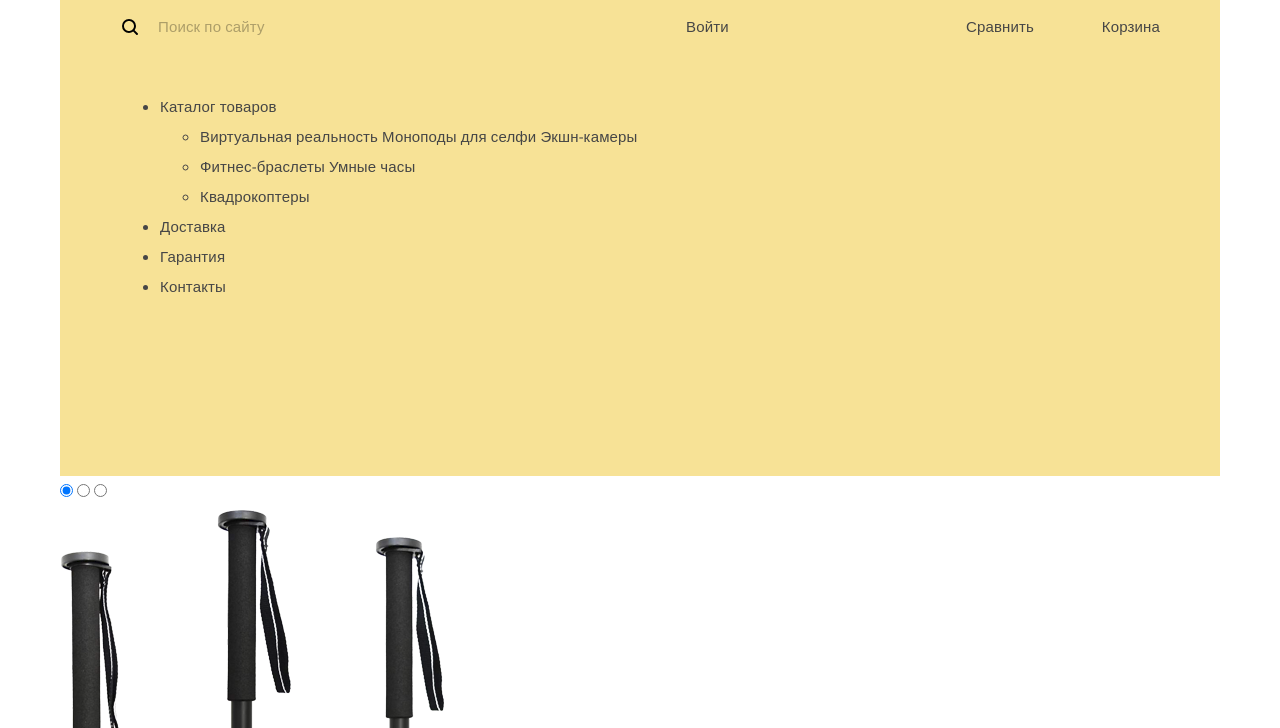
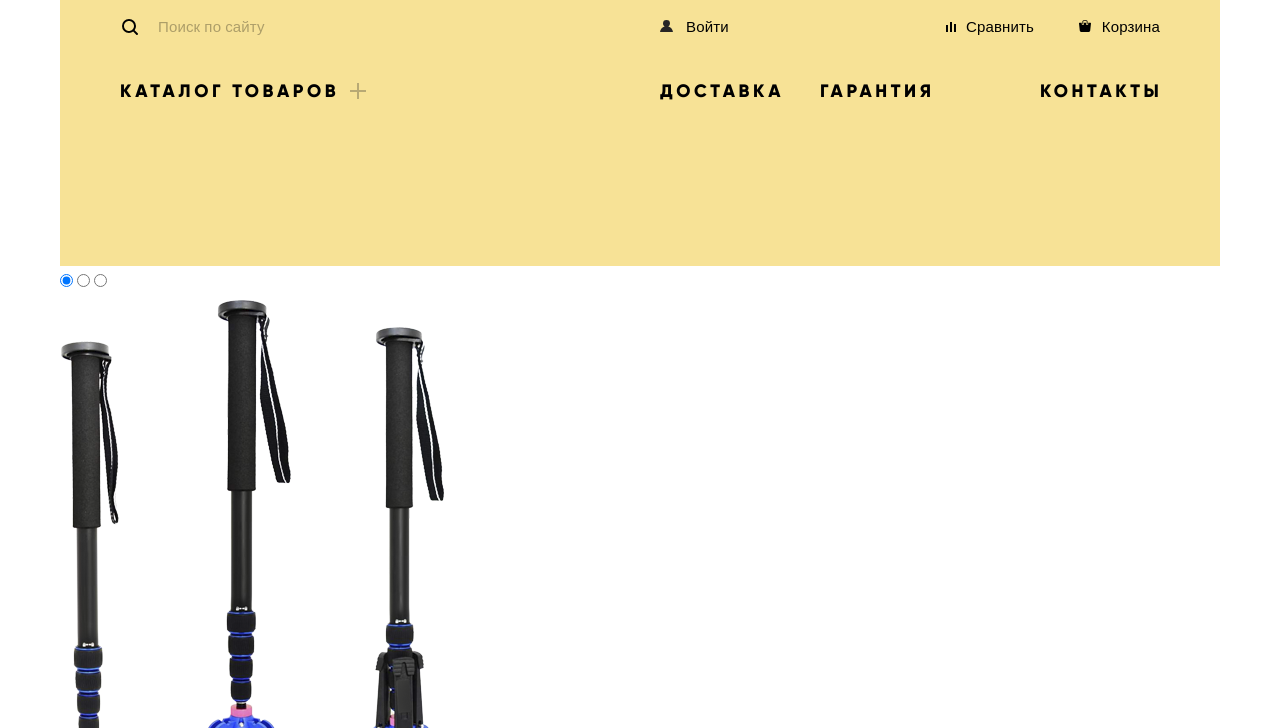
Before and after one commit to mircil/device, a plain HTML site: page index.html in a window 1280 px wide. Shown: the part 72-800 px from the top of the page. Drawn offline with nearby package versions, Linux system fonts and the light colour scheme.

Commit message:
made header

```diff
--- a/css/style.css
+++ b/css/style.css
@@ -227,7 +227,7 @@ a {
 .user-nav-search-form input {
   position: relative;
 
-  width: 330px;
+  width: 320px;
   height: 30px;
   margin: 0;
   padding: 0;
@@ -322,11 +322,12 @@ a {
   background: none;
   background-color: transparent;
   border: 2px solid #000;
-  cursor: pointer;
 }
 
 .user-nav-search-form input:focus ~ .search-form-btn,
-.user-nav-search-form input:focus ~ label::before {
+.user-nav-search-form input:focus ~ label::before,
+.search-form-btn:hover,
+.search-form-btn:hover ~ label::before {
   display: block;
 }
 
@@ -335,18 +336,182 @@ a {
   color: #fff;
 }
 
+.search-form-btn:active {
+  color: rgba(255, 255, 255, 0.3);
+}
+
+.user-nav-item a {
+  position: relative;
+
+  color: #000;
+}
+
+.user-nav-item:hover a {
+  opacity: 0.6;
+}
+
+.user-nav-item:hover::before {
+  opacity: 0.6;
+}
+
+.user-nav-item:active a {
+  opacity: 0.3;
+}
 
 
+.user-nav-item:active::before {
+  opacity: 0.3;
+}
+
+.user-nav-item a::before {
+  content: "";
+  position: absolute;
+
+  width: 13px;
+  height: 12px;
+
+  background-repeat: no-repeat;
+}
+
+.user-nav-login a::before {
+  bottom: 4px;
+  left: -26px;
+
+  background-image: url("../img/user-nav-login.svg");
+}
+
+.user-nav-compare a::before {
+  bottom: 2px;
+  left: -20px;
+
+  background-image: url("../img/user-nav-compare.svg");
+}
+
+.user-nav-cart a::before {
+  bottom: 4px;
+  left: -23px;
+
+  background-image: url("../img/user-nav-cart.svg");
+}
+
+.site-nav {
+  display: flex;
+  flex-wrap: wrap;
+  justify-content: space-between;
+  margin: 0;
+  padding: 0;
+
+  list-style: none;
+}
+
+.site-nav-item-catalog {
+  position: relative;
+  width: 540px;
+}
+
+.site-nav-item-delivery {
+  width: 160px;
+}
+
+.site-nav-item-warranty {
+  width: 220px;
+}
+
+.site-nav-item-contacts {
+  width: 120px;
+
+  text-align: right;
+}
 
 
+.site-nav > li > a {
+  font-weight: 800;
+  font-size: 18px;
+  line-height: 24px;
+  font-family: "Gilroy", "Arial", sans-serif;
+  color: #000;
+  text-transform: uppercase;
+  letter-spacing: 0.2em;
+}
 
+.site-nav li a:hover {
+  opacity: 0.6;
+}
 
+.site-nav li a:active {
+  opacity: 0.3;
+}
 
+.site-nav-catalog-link {
+  position: relative;
+}
 
+.site-nav-catalog-link::before {
+  content: "";
+  position: absolute;
+  right: -27px;
+  bottom: 10px;
 
+  width: 16px;
+  height: 2px;
 
+  background-color: #b8a974;
+}
 
-.slider-item-content .btn {
+.site-nav-catalog-link::after {
+  content: "";
+  position: absolute;
+  right: -20px;
+  bottom: 3px;
+
+  width: 2px;
+  height: 16px;
+
+  background-color: #b8a974;
+}
+
+.sub-menu-wrapper {
+  position: absolute;
+  top: 22px;
+  left: -60px;
+  z-index: 1;
+
+  display: none;
+  width: 1100px;
+  padding: 26px 0 34px 60px;
+
+  background-color: #f7e296;
+}
+
+.site-nav-catalog-link:hover + .sub-menu-wrapper,
+.sub-menu-wrapper:hover {
+  display: block;
+}
+
+.site-nav-sub-menu {
+  display: flex;
+  flex-wrap: wrap;
+  justify-content: space-between;
+  width: 640px;
+  margin: 0;
+  padding: 0;
+
+  list-style: none;
+  font-weight: 300;
+  font-size: 15px;
+  line-height: 36px;
+  font-family: "Open Sans", "Arial", sans-serif;
+  letter-spacing: 0.01em;
+}
+
+.sub-menu-col {
+  display: flex;
+  flex-direction: column;
+  width: 180px;
+  padding-right: 20px;
+}
+
+.sub-menu-col:first-child {
   width: 220px;
 }
 
--- a/index.html
+++ b/index.html
@@ -31,9 +31,10 @@
             <li class="user-nav-item user-nav-cart"><a href="#">Корзина</a></li>
           </ul>
           <ul class="site-nav">
-            <li class="site-nav-item">
-              <a href="#">Каталог товаров</a>
-              <ul class="sub-menu">
+            <li class="site-nav-item site-nav-item-catalog">
+              <a class="site-nav-catalog-link" href="#">Каталог товаров</a>
+              <div class="sub-menu-wrapper">
+                <ul class="site-nav-sub-menu">
                   <li class="sub-menu-col">
                     <a href="#">Виртуальная реальность</a>
                     <a href="#">Моноподы для селфи</a>
@@ -47,14 +48,15 @@
                     <a href="#">Квадрокоптеры</a>
                   </li>
                 </ul>
+              </div>
             </li>
-            <li class="site-nav-item">
+            <li class="site-nav-item site-nav-item-delivery">
               <a href="#">Доставка</a>
             </li>
-            <li class="site-nav-item">
+            <li class="site-nav-item site-nav-item-warranty">
               <a href="#">Гарантия</a>
             </li>
-            <li class="site-nav-item">
+            <li class="site-nav-item site-nav-item-contacts">
               <a href="#">Контакты</a>
             </li>
           </ul>
```
Also changed, not shown: img/user-nav-cart.svg (renamed from img/cart.svg), img/user-nav-compare.svg (renamed from img/compare.svg), img/user-nav-login.svg (renamed from img/user.svg). Lines whose indentation alone changed are shown as unchanged.
